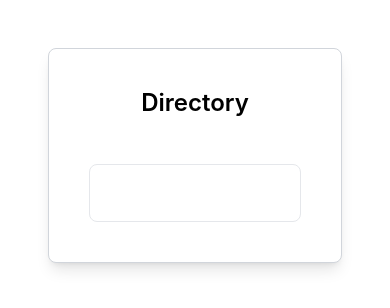
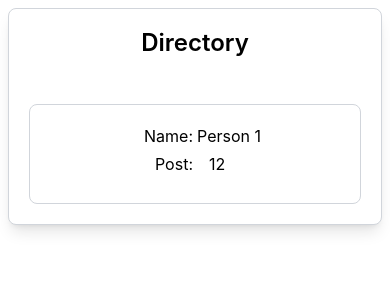
Before and after one commit to TanzihSheikh28/postTask, a React (Create React App) app: page / in a window 390 px wide. Shown: the top 308 px of the page. Built offline with nearby package versions, Linux system fonts and the light colour scheme.

Commit message:
Modify code for responsive screen

```diff
--- a/src/components/user-component/UserComponentStyle.css
+++ b/src/components/user-component/UserComponentStyle.css
@@ -1,7 +1,3 @@
-.table {
-    border-spacing: 0 15px;
-}
-
 i {
     font-size: 1rem !important;
 }
--- a/src/components/user-component/UserLists.js
+++ b/src/components/user-component/UserLists.js
@@ -4,8 +4,8 @@ import "./UserComponentStyle.css";
 export default function UserLists() {
     return (
         <>
-            <div className="flex items-center justify-center p-12">
-                <div className="w-full mx-auto rounded-lg bg-white shadow-lg p-10 border border-gray-300">
+            <div className="flex items-center justify-center p-2 md:p-12">
+                <div className="w-full mx-auto rounded-lg bg-white shadow-lg p-5 md:p-10 border border-gray-300">
                     <div className="text-center">
                         <div>
                             <p className="text-24 font-semibold">
@@ -44,17 +44,28 @@ export default function UserLists() {
 
                             <div className="block lg:hidden mt-7">
                                 <div className="grid grid-cols-1 sm:grid-cols-2 md:grid-cols-2 lg:grid-cols-3 gap-6">
-                                    <div className="w-full border bg-white rounded-lg p-4 items-center">
-                                        <div>
-                                            <div className="flex gap-3 items-center">
-                                            </div>
-                                            <div className="text-lg font-normal mt-2 truncate"></div>
-                                        </div>
-                                        <div className="mt-4">
-                                            <div className="grid grid-cols-2 md:grid-cols-2 flex justify-between items-center">
-                                                <div className="">
-                                                </div>
-                                            </div>
+                                    <div className="w-full border border-gray-300 bg-white rounded-lg p-4 items-center">
+                                        <div className="grid grid-cols-1 flex justify-between items-center mb-2">
+                                            <table className="w-full table border-separate space-y-6">
+                                                <tbody>
+                                                    <tr className="">
+                                                        <td className="w-1/2 text-end text-16 font-normal">
+                                                            Name:
+                                                        </td>
+                                                        <td className="w-1/2 text-start text-16 font-normal">
+                                                            <div>Person 1</div>
+                                                        </td>
+                                                    </tr>
+                                                    <tr className="text-16 font-normal">
+                                                        <td className="w-1/2 text-end text-16 font-normal">
+                                                            Post:
+                                                        </td>
+                                                        <td className="w-1/2 text-start">
+                                                            <span className="ml-3">12</span>
+                                                        </td>
+                                                    </tr>
+                                                </tbody>
+                                            </table>
                                         </div>
                                     </div>
                                 </div>
```
